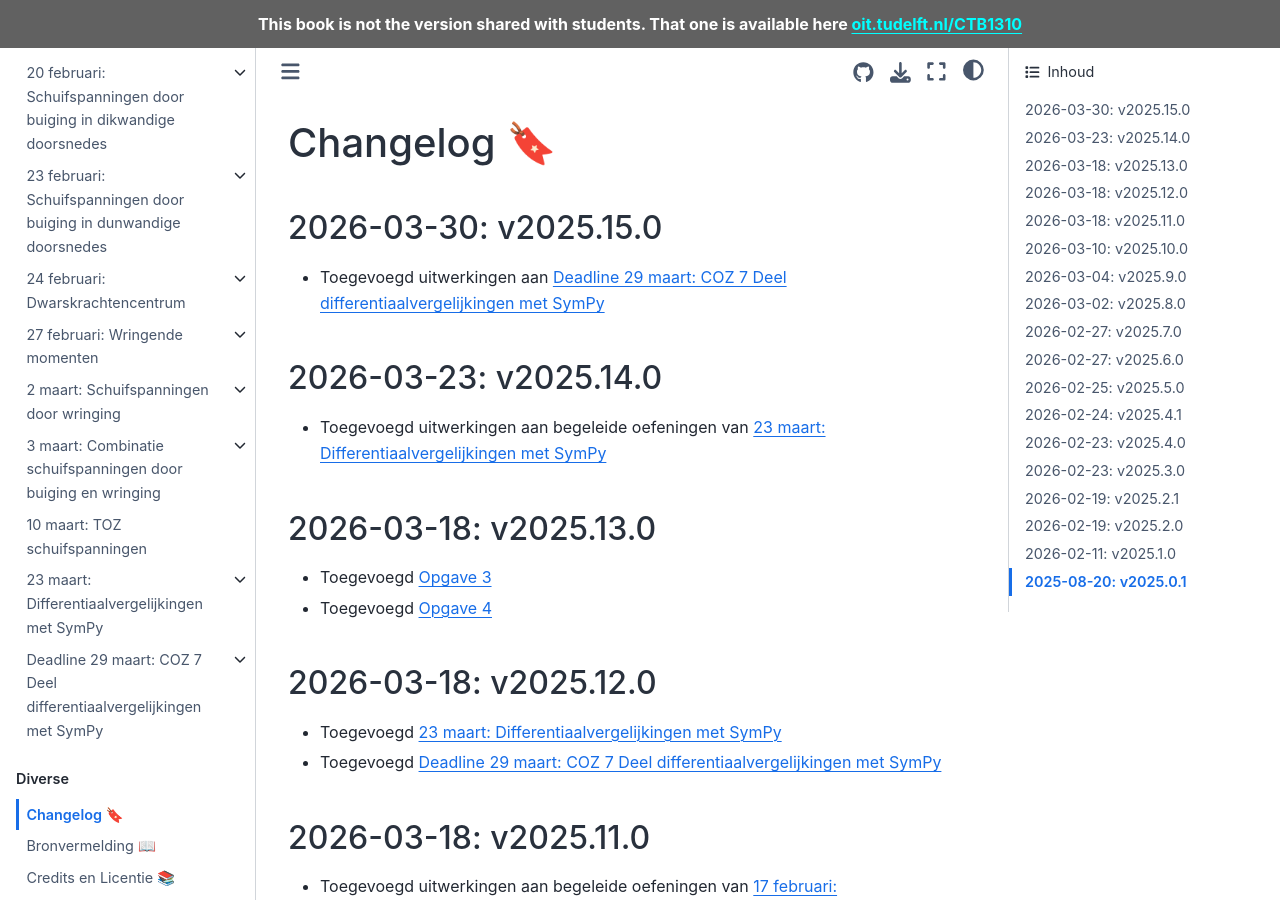
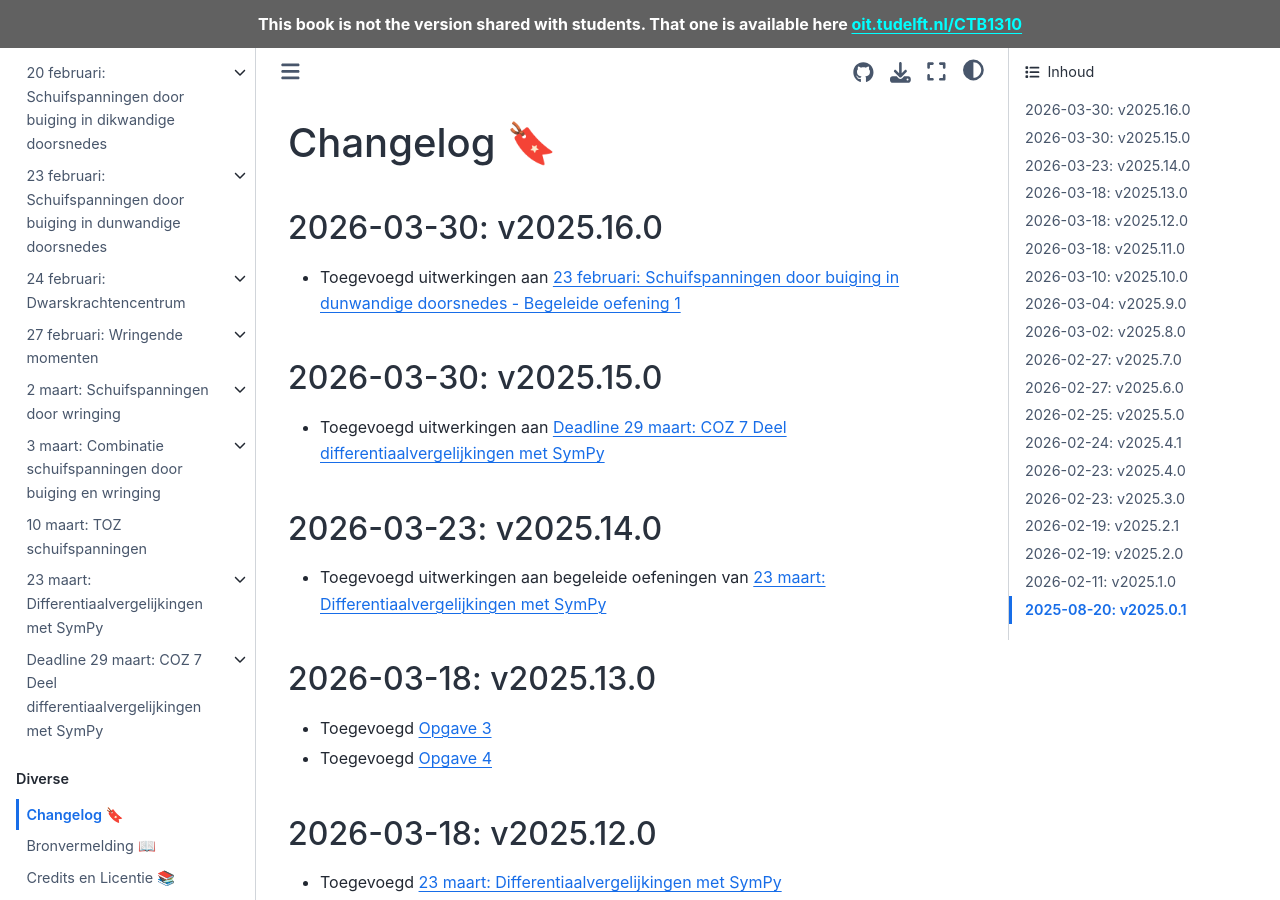
Before and after one commit to TUDelft-books/CTB1310, a Jupyter Book: the page built from book/changelog.md, in a window 1280 px wide and 900 px high. Built offline with Jupyter Book 1.0.4 settings and Sphinx 7.4.7 and the Sphinx Book theme 1.1.4, drawn with Linux system fonts in a browser that asks for light colours; comment, search, counter and statistics services are not loaded.

Commit message:
Update changelog.md

```diff
--- a/book/changelog.md
+++ b/book/changelog.md
@@ -1,4 +1,7 @@
 # Changelog 🔖
+
+## 2026-03-30: v2025.16.0
+- Toegevoegd uitwerkingen aan [23 februari: Schuifspanningen door buiging in dunwandige doorsnedes - Begeleide oefening 1](./shear_dunwandig/lesoefening1.md)
 
 ## 2026-03-30: v2025.15.0
 - Toegevoegd uitwerkingen aan [Deadline 29 maart: COZ 7 Deel differentiaalvergelijkingen met SymPy](./sympy_COZ/les.md)
```
